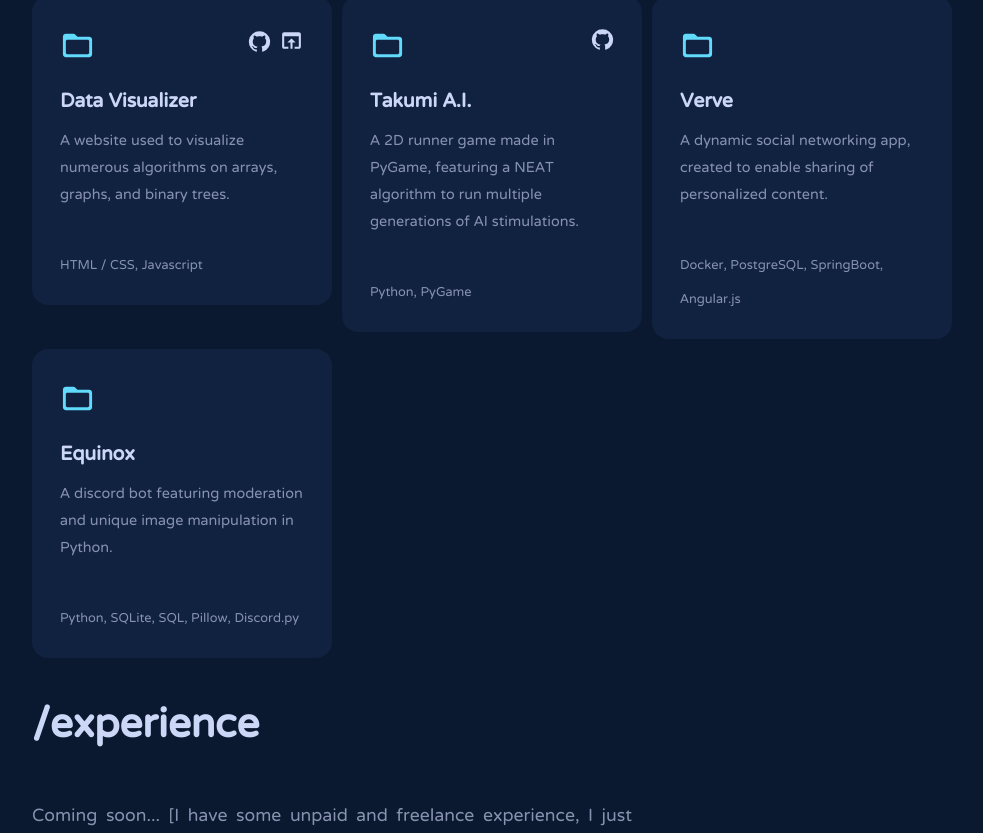
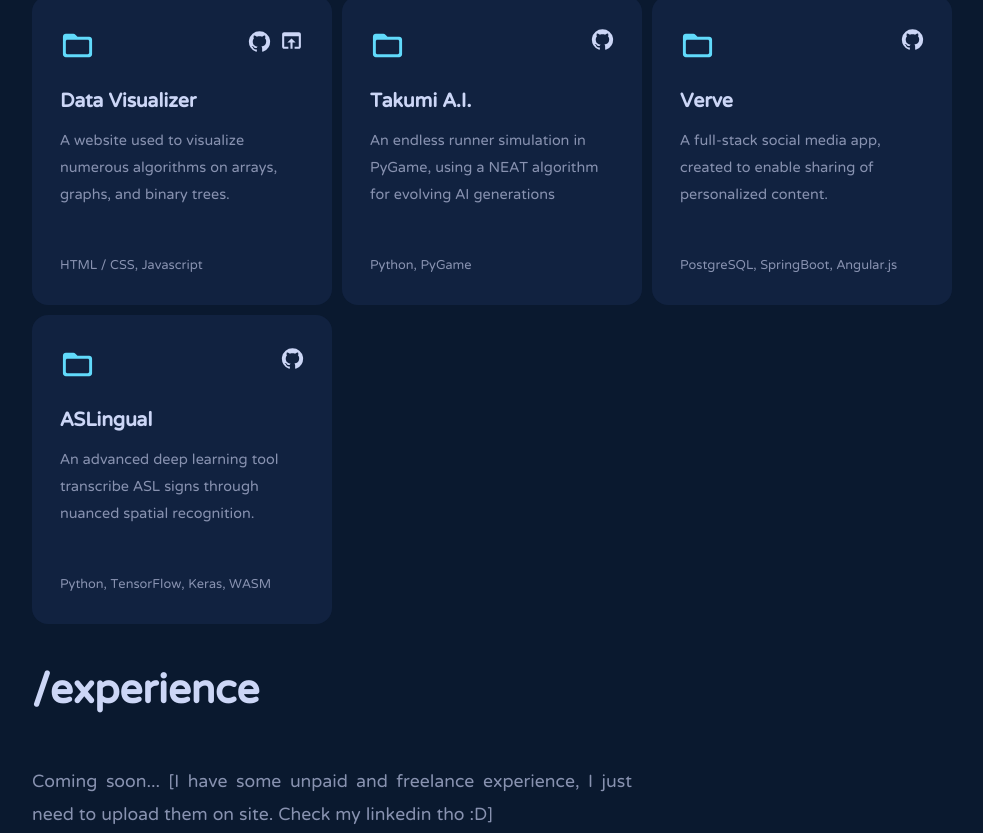
Before and after one commit to wxlkda/realport, a React (Create React App) app: page / in a window 1280 px wide. Shown: the part 1536-2369 px from the top of the page, without its empty margins (160-1143 px from the left). Built offline with nearby package versions, Linux system fonts and the light colour scheme.

Commit message:
added new project & removed unused vars

```diff
--- a/src/js/Dodecahedron.js
+++ b/src/js/Dodecahedron.js
@@ -1,6 +1,5 @@
 import React, { useRef, useState, useCallback } from 'react';
 import { useFrame } from '@react-three/fiber';
-import { Text } from '@react-three/drei';
 import useCanvasWheel from '../hooks/useCanvasWheel'; // Import the custom hook
 
 const Dodecahedron = () => {
--- a/src/js/Projects.js
+++ b/src/js/Projects.js
@@ -22,23 +22,23 @@ function Projects() {
         },
         "Takumi A.I.": {
           desc:
-          "A 2D runner game made in PyGame, featuring a NEAT algorithm to run multiple generations of AI stimulations.",
+          "An endless runner simulation in PyGame, using a NEAT algorithm for evolving AI generations",
           techStack: "Python, PyGame",
           link: "https://github.com/wxlkda/TakumiAI",
           open: ""
         },
         "Verve": {
           desc:
-          "A dynamic social networking app, created to enable sharing of personalized content.",
-          techStack: "Docker, PostgreSQL, SpringBoot, Angular.js",
-          link: "",
+          "A full-stack social media app, created to enable sharing of personalized content.",
+          techStack: "PostgreSQL, SpringBoot, Angular.js",
+          link: "https://github.com/wxlkda/verve",
           open: ""
         },
-        "Equinox": {
+        "ASLingual": {
           desc:
-          "A discord bot featuring moderation and unique image manipulation in Python.",
-          techStack: "Python, SQLite, SQL, Pillow, Discord.py",
-          link: "",
+          "An advanced deep learning tool transcribe ASL signs through nuanced spatial recognition.",
+          techStack: "Python, TensorFlow, Keras, WASM",
+          link: "https://github.com/wxlkda/aslingual",
           open: ""
         }
       };
```
